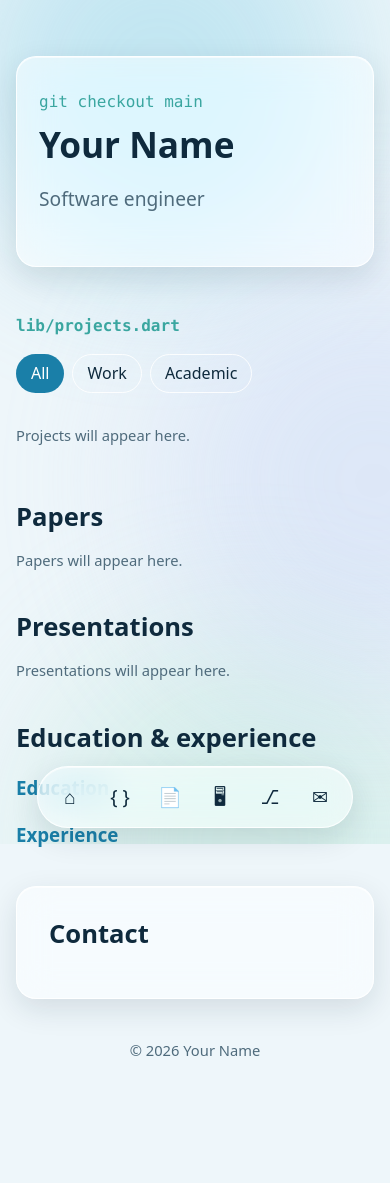
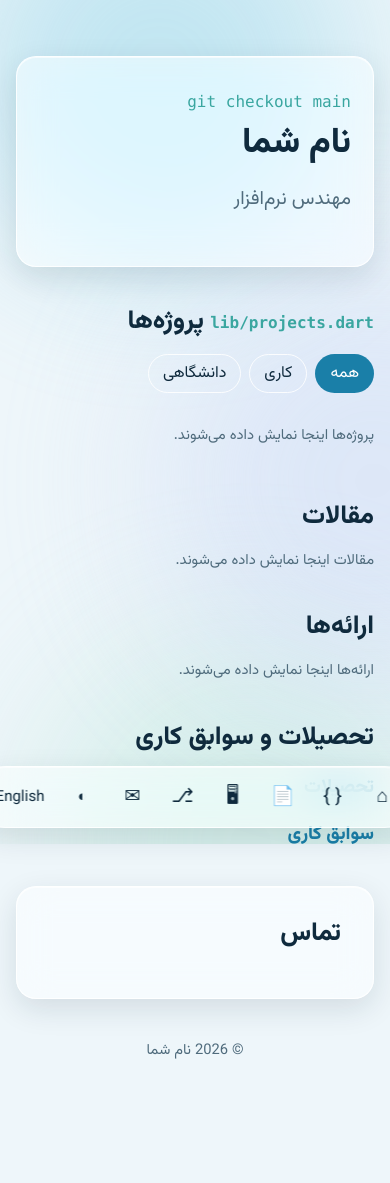
Before and after one commit to Sureiamdiamond/portfolio, a PHP site: page /?lang=fa in a window 390 px wide. Run offline with PHP 8.4, Linux system fonts and the light colour scheme; some libraries are stand-ins or nearby versions.

Commit message:
Add theme toggle, Persian/English site with RTL, phone and Persian fields
Co-Authored-By: Claude Haiku 5.5 <noreply@anthropic.com>
Claude-Session: https://claude.ai/code/session_01FSKdZ7oERHWvy9Fd41LVKs

```diff
--- a/assets/app.js
+++ b/assets/app.js
@@ -2,6 +2,19 @@
 document.documentElement.classList.add('js');
 
 (function () {
+  // Theme toggle: remembers the choice, otherwise follows the system preference
+  const root = document.documentElement;
+  const systemDark = window.matchMedia('(prefers-color-scheme: dark)');
+  const toggle = document.getElementById('theme-toggle');
+  const effectiveTheme = () => root.dataset.theme || (systemDark.matches ? 'dark' : 'light');
+  if (toggle) {
+    toggle.addEventListener('click', () => {
+      const next = effectiveTheme() === 'dark' ? 'light' : 'dark';
+      root.dataset.theme = next;
+      try { localStorage.setItem('theme', next); } catch (e) { /* private mode: keep it for this page only */ }
+    });
+  }
+
   // Project filters
   const buttons = document.querySelectorAll('.filters button');
   buttons.forEach((btn) => {
@@ -39,11 +52,7 @@ document.documentElement.classList.add('js');
       return;
     }
     gsap.utils.toArray('.reveal').forEach((el) => {
-      gsap.to(el, {
-        opacity: 1, y: 0, duration: .8, ease: 'power3.out',
-        scrollTrigger: undefined,
-        delay: 0.05,
-      });
+      gsap.to(el, { opacity: 1, y: 0, duration: .8, ease: 'power3.out', delay: 0.05 });
     });
     gsap.from('.hero h1', { y: 30, opacity: 0, duration: 1, ease: 'power4.out' });
   };
--- a/assets/style.css
+++ b/assets/style.css
@@ -138,9 +138,26 @@ section { margin: 40px 0; }
 /* Timeline */
 .timeline h3 { margin-top: 24px; color: var(--accent); }
 .node {
-  display: flex; flex-direction: column; gap: 2px; padding: 16px 20px; margin: 10px 0 10px 18px;
-  border-left: 3px solid var(--accent-2);
+  display: flex; flex-direction: column; gap: 2px; padding: 16px 20px;
+  margin-block: 10px; margin-inline-start: 18px;
+  border-inline-start: 3px solid var(--accent-2);
 }
+.h2-text { font-size: inherit; }
+.dock .tool {
+  width: auto; min-width: 44px; padding: 0 10px; font-size: .95rem; font-family: inherit;
+  background: none; border: 0; cursor: pointer; color: var(--ink);
+}
+.dock .lang { text-decoration: none; }
+
+/* Persian: Vazirmatn with right-to-left layout */
+html[dir="rtl"] body, html[lang="fa"] body { font-family: Vazirmatn, system-ui, sans-serif; }
+html[dir="rtl"] .kicker, html[dir="rtl"] .file { direction: ltr; display: inline-block; }
+html[dir="rtl"] .card .tag { margin-inline-start: 0; }
+html[dir="rtl"] .row:hover { transform: translateX(-6px); }
+html[dir="rtl"] .lead { margin-inline-start: 0; }
+html[dir="rtl"] .links a { direction: rtl; }
+html[dir="rtl"] .actions { justify-content: flex-start; }
+html[dir="rtl"] .filters { justify-content: flex-start; }
 .node p { margin: 6px 0 0; }
 
 #contact { padding: 32px; }
--- a/db.php
+++ b/db.php
@@ -32,7 +32,28 @@ function db(): PDO {
             id INTEGER PRIMARY KEY AUTOINCREMENT, kind TEXT NOT NULL, title TEXT NOT NULL, org TEXT,
             period TEXT, details TEXT, sort INTEGER NOT NULL DEFAULT 0);
         SQL);
+    // Backward-compatible migration: add Persian columns to existing databases.
+    $persianColumns = [
+        'projects' => ['title_fa', 'summary_fa'],
+        'papers' => ['title_fa'],
+        'presentations' => ['title_fa'],
+        'timeline' => ['title_fa', 'org_fa', 'period_fa', 'details_fa'],
+    ];
+    foreach ($persianColumns as $table => $columns) {
+        $existing = array_column($pdo->query("PRAGMA table_info($table)")->fetchAll(), 'name');
+        foreach ($columns as $column) {
+            if (!in_array($column, $existing, true)) {
+                $pdo->exec("ALTER TABLE $table ADD COLUMN $column TEXT");
+            }
+        }
+    }
     return $pdo;
+}
+
+/** Returns the Persian value when the page is in Persian and one exists, otherwise the English value. */
+function loc(array $row, string $field, string $lang): string {
+    $fa = trim((string) ($row[$field . '_fa'] ?? ''));
+    return ($lang === 'fa' && $fa !== '') ? $fa : (string) ($row[$field] ?? '');
 }
 
 function e(?string $value): string {
--- /dev/null
+++ b/i18n.php
@@ -0,0 +1,90 @@
+<?php
+declare(strict_types=1);
+
+const LANGUAGES = ['en', 'fa'];
+
+const STRINGS = [
+    'en' => [
+        'nav_home' => 'Home',
+        'nav_projects' => 'Projects',
+        'nav_papers' => 'Papers',
+        'nav_slides' => 'Presentations',
+        'nav_journey' => 'Education & experience',
+        'nav_contact' => 'Contact',
+        'toggle_theme' => 'Toggle theme',
+        'download_cv' => 'Download CV',
+        'email_me' => 'Email me',
+        'projects' => 'Projects',
+        'papers' => 'Papers',
+        'presentations' => 'Presentations',
+        'journey' => 'Education & experience',
+        'education' => 'Education',
+        'experience' => 'Experience',
+        'contact' => 'Contact',
+        'phone' => 'Phone',
+        'filter_all' => 'All',
+        'filter_work' => 'Work',
+        'filter_academic' => 'Academic',
+        'view_project' => 'View project',
+        'open_pdf' => 'Open PDF',
+        'download_pptx' => 'Download PPTX',
+        'empty_projects' => 'Projects will appear here.',
+        'empty_papers' => 'Papers will appear here.',
+        'empty_slides' => 'Presentations will appear here.',
+        'default_name' => 'Your Name',
+        'default_headline' => 'Software engineer',
+        'default_title' => 'Portfolio',
+        'lang_switch' => 'فارسی',
+    ],
+    'fa' => [
+        'nav_home' => 'خانه',
+        'nav_projects' => 'پروژه‌ها',
+        'nav_papers' => 'مقالات',
+        'nav_slides' => 'ارائه‌ها',
+        'nav_journey' => 'تحصیلات و سوابق',
+        'nav_contact' => 'تماس',
+        'toggle_theme' => 'تغییر تم',
+        'download_cv' => 'دانلود رزومه',
+        'email_me' => 'ارسال ایمیل',
+        'projects' => 'پروژه‌ها',
+        'papers' => 'مقالات',
+        'presentations' => 'ارائه‌ها',
+        'journey' => 'تحصیلات و سوابق کاری',
+        'education' => 'تحصیلات',
+        'experience' => 'سوابق کاری',
+        'contact' => 'تماس',
+        'phone' => 'تلفن',
+        'filter_all' => 'همه',
+        'filter_work' => 'کاری',
+        'filter_academic' => 'دانشگاهی',
+        'view_project' => 'مشاهده پروژه',
+        'open_pdf' => 'باز کردن PDF',
+        'download_pptx' => 'دانلود PPTX',
+        'empty_projects' => 'پروژه‌ها اینجا نمایش داده می‌شوند.',
+        'empty_papers' => 'مقالات اینجا نمایش داده می‌شوند.',
+        'empty_slides' => 'ارائه‌ها اینجا نمایش داده می‌شوند.',
+        'default_name' => 'نام شما',
+        'default_headline' => 'مهندس نرم‌افزار',
+        'default_title' => 'پورتفولیو',
+        'lang_switch' => 'English',
+    ],
+];
+
+/** Language from ?lang=, else the saved cookie, else English. Saves the choice for later visits. */
+function current_lang(): string {
+    $requested = $_GET['lang'] ?? null;
+    if ($requested !== null && in_array($requested, LANGUAGES, true)) {
+        setcookie('lang', $requested, [
+            'expires' => time() + 31536000,
+            'path' => '/',
+            'samesite' => 'Lax',
+        ]);
+        return $requested;
+    }
+    $cookie = $_COOKIE['lang'] ?? 'en';
+    return in_array($cookie, LANGUAGES, true) ? $cookie : 'en';
+}
+
+function t(string $key, string $lang): string {
+    return STRINGS[$lang][$key] ?? STRINGS['en'][$key] ?? $key;
+}
--- a/index.php
+++ b/index.php
@@ -1,7 +1,10 @@
 <?php
 declare(strict_types=1);
 require __DIR__ . '/db.php';
+require __DIR__ . '/i18n.php';
 
+$lang = current_lang();
+$dir = $lang === 'fa' ? 'rtl' : 'ltr';
 $pdo = db();
 $profile = [];
 foreach ($pdo->query('SELECT k, v FROM profile') as $row) {
@@ -14,28 +17,38 @@ $timeline = $pdo->query('SELECT * FROM timeline ORDER BY sort, id DESC')->fetchA
 $education = array_values(array_filter($timeline, fn($t) => $t['kind'] === 'education'));
 $experience = array_values(array_filter($timeline, fn($t) => $t['kind'] === 'experience'));
 
-$name = $profile['name'] ?? 'Your Name';
-$headline = $profile['headline'] ?? 'Software engineer';
+$name = loc($profile, 'name', $lang) ?: t('default_name', $lang);
+$headline = loc($profile, 'headline', $lang) ?: t('default_headline', $lang);
+$switchLang = $lang === 'fa' ? 'en' : 'fa';
 ?>
 <!doctype html>
-<html lang="en">
+<html lang="<?= $lang ?>" dir="<?= $dir ?>">
 <head>
 <meta charset="utf-8">
 <meta name="viewport" content="width=device-width, initial-scale=1">
-<title><?= e($name) ?> · Portfolio</title>
+<title><?= e($name) ?> · <?= e(t('default_title', $lang)) ?></title>
 <meta name="description" content="<?= e($headline) ?>">
+<script>
+  // Apply the saved theme before first paint to avoid a flash.
+  try { var s = localStorage.getItem('theme'); if (s) document.documentElement.dataset.theme = s; } catch (e) {}
+</script>
+<link rel="preconnect" href="https://fonts.googleapis.com">
+<link rel="preconnect" href="https://fonts.gstatic.com" crossorigin>
+<link rel="stylesheet" href="https://fonts.googleapis.com/css2?family=Vazirmatn:wght@400;600;800&display=swap">
 <link rel="stylesheet" href="assets/style.css">
 </head>
 <body>
 <div class="blobs" aria-hidden="true"><span></span><span></span><span></span></div>
 
-<header class="dock glass" aria-label="Sections">
-  <a href="#top" title="Home">⌂</a>
-  <a href="#projects" title="Projects">{ }</a>
-  <a href="#papers" title="Papers">📄</a>
-  <a href="#slides" title="Presentations">🖥</a>
-  <a href="#journey" title="Education & experience">⎇</a>
-  <a href="#contact" title="Contact">✉</a>
+<header class="dock glass" aria-label="<?= e(t('journey', $lang)) ?>">
+  <a href="#top" title="<?= e(t('nav_home', $lang)) ?>">⌂</a>
+  <a href="#projects" title="<?= e(t('nav_projects', $lang)) ?>">{ }</a>
+  <a href="#papers" title="<?= e(t('nav_papers', $lang)) ?>">📄</a>
+  <a href="#slides" title="<?= e(t('nav_slides', $lang)) ?>">🖥</a>
+  <a href="#journey" title="<?= e(t('nav_journey', $lang)) ?>">⎇</a>
+  <a href="#contact" title="<?= e(t('nav_contact', $lang)) ?>">✉</a>
+  <button type="button" id="theme-toggle" class="tool" aria-label="<?= e(t('toggle_theme', $lang)) ?>">◐</button>
+  <a class="tool lang" href="?lang=<?= $switchLang ?>" hreflang="<?= $switchLang ?>"><?= e(t('lang_switch', $lang)) ?></a>
 </header>
 
 <main id="top">
@@ -44,38 +57,38 @@ $headline = $profile['headline'] ?? 'Software engineer';
     <h1><?= e($name) ?></h1>
     <p class="lead"><?= e($headline) ?></p>
     <div class="actions">
-      <?php if (!empty($profile['cv'])): ?><a class="btn" href="<?= e($profile['cv']) ?>" download>Download CV</a><?php endif; ?>
-      <?php if (!empty($profile['email'])): ?><a class="btn ghost" href="mailto:<?= e($profile['email']) ?>">Email me</a><?php endif; ?>
+      <?php if (!empty($profile['cv'])): ?><a class="btn" href="<?= e($profile['cv']) ?>" download><?= e(t('download_cv', $lang)) ?></a><?php endif; ?>
+      <?php if (!empty($profile['email'])): ?><a class="btn ghost" href="mailto:<?= e($profile['email']) ?>"><?= e(t('email_me', $lang)) ?></a><?php endif; ?>
     </div>
   </section>
 
   <section id="projects" class="reveal">
-    <h2><span class="file">lib/projects.dart</span></h2>
-    <div class="filters" role="group" aria-label="Filter projects">
-      <button class="on" data-filter="all">All</button>
-      <button data-filter="work">Work</button>
-      <button data-filter="academic">Academic</button>
+    <h2><span class="file">lib/projects.dart</span> <span class="h2-text"><?= e(t('projects', $lang)) ?></span></h2>
+    <div class="filters" role="group" aria-label="<?= e(t('projects', $lang)) ?>">
+      <button class="on" data-filter="all"><?= e(t('filter_all', $lang)) ?></button>
+      <button data-filter="work"><?= e(t('filter_work', $lang)) ?></button>
+      <button data-filter="academic"><?= e(t('filter_academic', $lang)) ?></button>
     </div>
     <div class="grid">
       <?php foreach ($projects as $p): ?>
         <article class="card glass" data-kind="<?= e($p['kind']) ?>">
           <span class="tag"><?= e($p['kind']) ?></span>
-          <h3><?= e($p['title']) ?></h3>
-          <p><?= nl2br(e($p['summary'])) ?></p>
+          <h3><?= e(loc($p, 'title', $lang)) ?></h3>
+          <p><?= nl2br(e(loc($p, 'summary', $lang))) ?></p>
           <?php if ($p['tags']): ?><p class="muted"><?= e($p['tags']) ?></p><?php endif; ?>
-          <?php if ($p['url']): ?><a href="<?= e($p['url']) ?>" target="_blank" rel="noopener">View project →</a><?php endif; ?>
+          <?php if ($p['url']): ?><a href="<?= e($p['url']) ?>" target="_blank" rel="noopener"><?= e(t('view_project', $lang)) ?> →</a><?php endif; ?>
         </article>
       <?php endforeach; ?>
-      <?php if (!$projects): ?><p class="muted">Projects will appear here.</p><?php endif; ?>
+      <?php if (!$projects): ?><p class="muted"><?= e(t('empty_projects', $lang)) ?></p><?php endif; ?>
     </div>
   </section>
 
   <section id="papers" class="reveal">
-    <h2>Papers</h2>
+    <h2><?= e(t('papers', $lang)) ?></h2>
     <?php foreach ($papers as $paper): ?>
       <article class="row glass">
         <div>
-          <h3><?= e($paper['title']) ?></h3>
+          <h3><?= e(loc($paper, 'title', $lang)) ?></h3>
           <p class="muted"><?= e(trim(($paper['venue'] ?? '') . ' ' . ($paper['year'] ?? ''))) ?></p>
         </div>
         <div class="links">
@@ -84,40 +97,40 @@ $headline = $profile['headline'] ?? 'Software engineer';
         </div>
       </article>
     <?php endforeach; ?>
-    <?php if (!$papers): ?><p class="muted">Papers will appear here.</p><?php endif; ?>
+    <?php if (!$papers): ?><p class="muted"><?= e(t('empty_papers', $lang)) ?></p><?php endif; ?>
   </section>
 
   <section id="slides" class="reveal">
-    <h2>Presentations</h2>
+    <h2><?= e(t('presentations', $lang)) ?></h2>
     <?php foreach ($slides as $s): ?>
       <details class="glass slide">
         <summary>
-          <strong><?= e($s['title']) ?></strong>
+          <strong><?= e(loc($s, 'title', $lang)) ?></strong>
           <span class="muted"><?= e(trim(($s['event'] ?? '') . ' ' . ($s['year'] ?? ''))) ?></span>
         </summary>
         <?php if ($s['pdf']): ?>
-          <iframe src="<?= e($s['pdf']) ?>#view=FitH" title="<?= e($s['title']) ?>" loading="lazy"></iframe>
+          <iframe src="<?= e($s['pdf']) ?>#view=FitH" title="<?= e(loc($s, 'title', $lang)) ?>" loading="lazy"></iframe>
         <?php endif; ?>
         <div class="links">
-          <?php if ($s['pdf']): ?><a href="<?= e($s['pdf']) ?>" target="_blank" rel="noopener">Open PDF</a><?php endif; ?>
-          <?php if ($s['pptx']): ?><a href="<?= e($s['pptx']) ?>" download>Download PPTX</a><?php endif; ?>
+          <?php if ($s['pdf']): ?><a href="<?= e($s['pdf']) ?>" target="_blank" rel="noopener"><?= e(t('open_pdf', $lang)) ?></a><?php endif; ?>
+          <?php if ($s['pptx']): ?><a href="<?= e($s['pptx']) ?>" download><?= e(t('download_pptx', $lang)) ?></a><?php endif; ?>
         </div>
       </details>
     <?php endforeach; ?>
-    <?php if (!$slides): ?><p class="muted">Presentations will appear here.</p><?php endif; ?>
+    <?php if (!$slides): ?><p class="muted"><?= e(t('empty_slides', $lang)) ?></p><?php endif; ?>
   </section>
 
   <section id="journey" class="reveal">
-    <h2>Education & experience</h2>
+    <h2><?= e(t('journey', $lang)) ?></h2>
     <div class="timeline">
-      <?php foreach ([['Education', $education], ['Experience', $experience]] as [$label, $items]): ?>
-        <h3><?= $label ?></h3>
-        <?php foreach ($items as $t): ?>
+      <?php foreach ([['education', $education], ['experience', $experience]] as [$label, $items]): ?>
+        <h3><?= e(t($label, $lang)) ?></h3>
+        <?php foreach ($items as $item): ?>
           <div class="node glass">
-            <span class="muted"><?= e($t['period']) ?></span>
-            <strong><?= e($t['title']) ?></strong>
-            <?php if ($t['org']): ?><span><?= e($t['org']) ?></span><?php endif; ?>
-            <?php if ($t['details']): ?><p><?= nl2br(e($t['details'])) ?></p><?php endif; ?>
+            <span class="muted"><?= e(loc($item, 'period', $lang)) ?></span>
+            <strong><?= e(loc($item, 'title', $lang)) ?></strong>
+            <?php if ($item['org'] || $item['org_fa']): ?><span><?= e(loc($item, 'org', $lang)) ?></span><?php endif; ?>
+            <?php if ($item['details'] || $item['details_fa']): ?><p><?= nl2br(e(loc($item, 'details', $lang))) ?></p><?php endif; ?>
           </div>
         <?php endforeach; ?>
       <?php endforeach; ?>
@@ -125,10 +138,13 @@ $headline = $profile['headline'] ?? 'Software engineer';
   </section>
 
   <section id="contact" class="reveal glass">
-    <h2>Contact</h2>
+    <h2><?= e(t('contact', $lang)) ?></h2>
     <p>
       <?php if (!empty($profile['email'])): ?><a href="mailto:<?= e($profile['email']) ?>"><?= e($profile['email']) ?></a><?php endif; ?>
     </p>
+    <?php if (!empty($profile['phone'])): ?>
+      <p><span class="muted"><?= e(t('phone', $lang)) ?>:</span> <a href="tel:<?= e(preg_replace('/\s+/', '', $profile['phone'])) ?>"><?= e($profile['phone']) ?></a></p>
+    <?php endif; ?>
     <div class="links">
       <?php if (!empty($profile['linkedin'])): ?><a href="<?= e($profile['linkedin']) ?>" target="_blank" rel="noopener">LinkedIn</a><?php endif; ?>
       <?php if (!empty($profile['github'])): ?><a href="<?= e($profile['github']) ?>" target="_blank" rel="noopener">GitHub</a><?php endif; ?>
```
Also changed, not shown: admin/index.php (+15 -7 lines).
